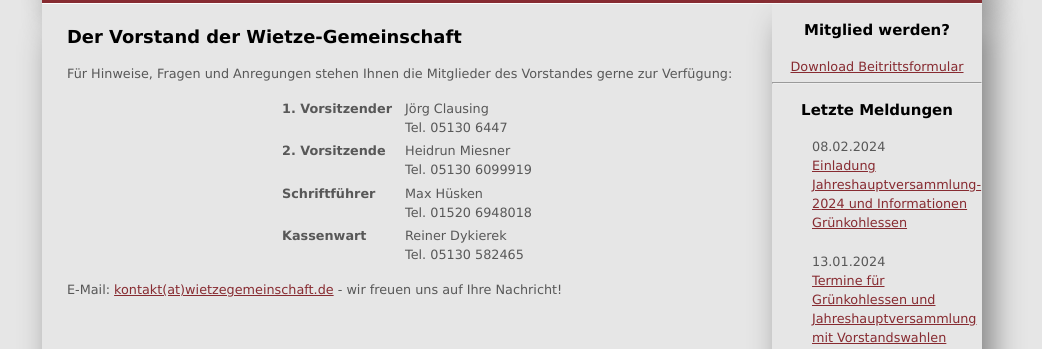
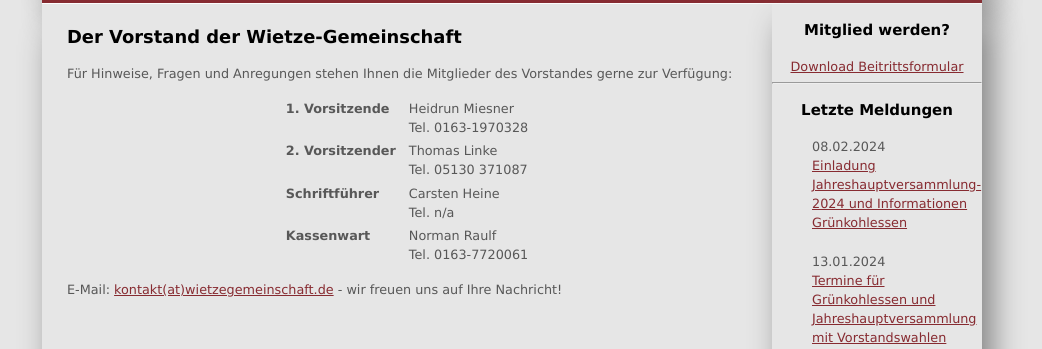
Before and after one commit to car-hei/wietzegem.github.io, a Jekyll site: the page built from vorstand.md, in a window 1280 px wide. Shown: the part 228-577 px from the top of the page, without its empty margins (128-1170 px from the left). Built offline with Jekyll 4.4.1, drawn with Linux system fonts in a browser that asks for light colours.

Commit message:
Update vorstand.md

```diff
--- a/vorstand.md
+++ b/vorstand.md
@@ -5,10 +5,10 @@ title: Vorstand
 
 Für Hinweise, Fragen und Anregungen stehen Ihnen die Mitglieder des Vorstandes gerne zur Verfügung:
 <table align=center>
-<tr><td class="funktion">1. Vorsitzender</td><td>Jörg Clausing<br>Tel. 05130 6447</td></tr>
-<tr><td class="funktion">2. Vorsitzende</td><td>Heidrun Miesner<br>Tel. 05130 6099919 </td></tr>
-<tr><td class="funktion">Schriftführer</td><td>Max Hüsken<br>Tel. 01520 6948018</td></tr>
-<tr><td class="funktion">Kassenwart</td><td>Reiner Dykierek<br>Tel. 05130 582465</td></tr>
+<tr><td class="funktion">1. Vorsitzende</td><td>Heidrun Miesner<br>Tel. 0163-1970328</td></tr>
+<tr><td class="funktion">2. Vorsitzender</td><td>Thomas Linke<br>Tel. 05130 371087 </td></tr>
+<tr><td class="funktion">Schriftführer</td><td>Carsten Heine<br>Tel. n/a</td></tr>
+<tr><td class="funktion">Kassenwart</td><td>Norman Raulf<br>Tel. 0163-7720061</td></tr>
 </table>
 
 E-Mail: <a href="&#109;&#097;&#105;&#108;&#116;&#111;&#058;&#107;&#111;&#110;&#116;&#097;&#107;&#116;&#064;&#119;&#105;&#101;&#116;&#122;&#101;&#103;&#101;&#109;&#101;&#105;&#110;&#115;&#099;&#104;&#097;&#102;&#116;&#046;&#100;&#101;">kontakt(at)wietzegemeinschaft.de</a> - wir freuen uns auf Ihre Nachricht!
```
